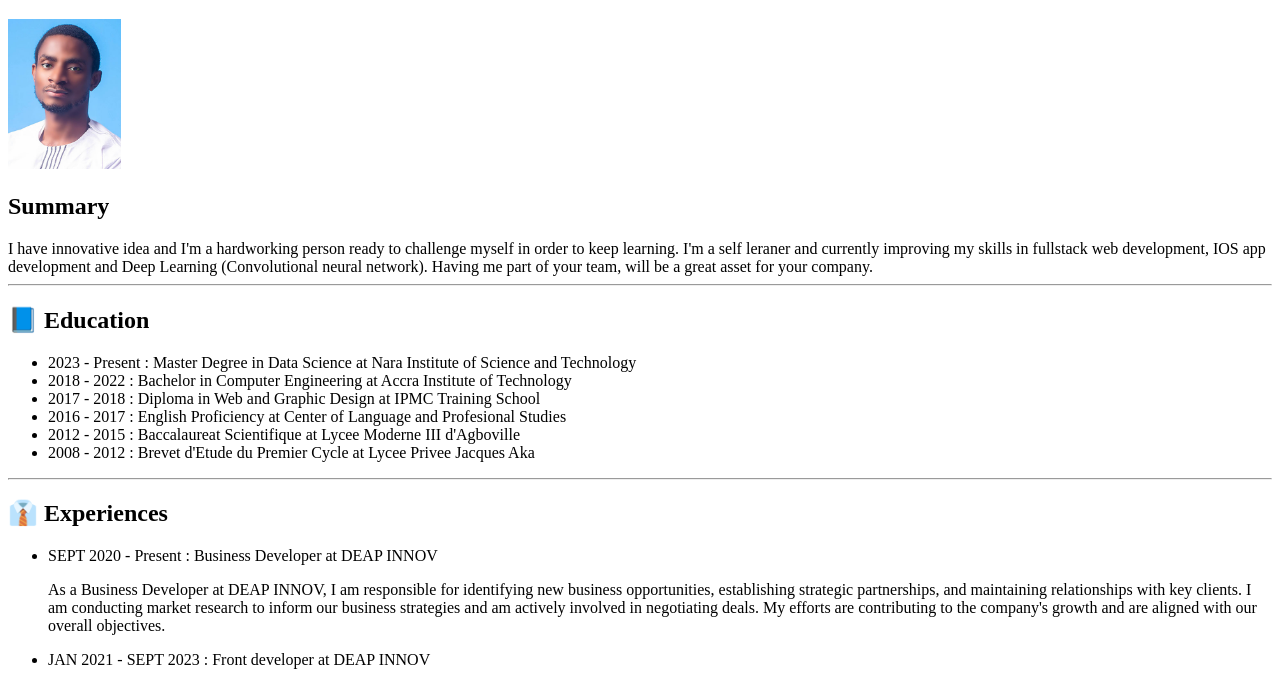
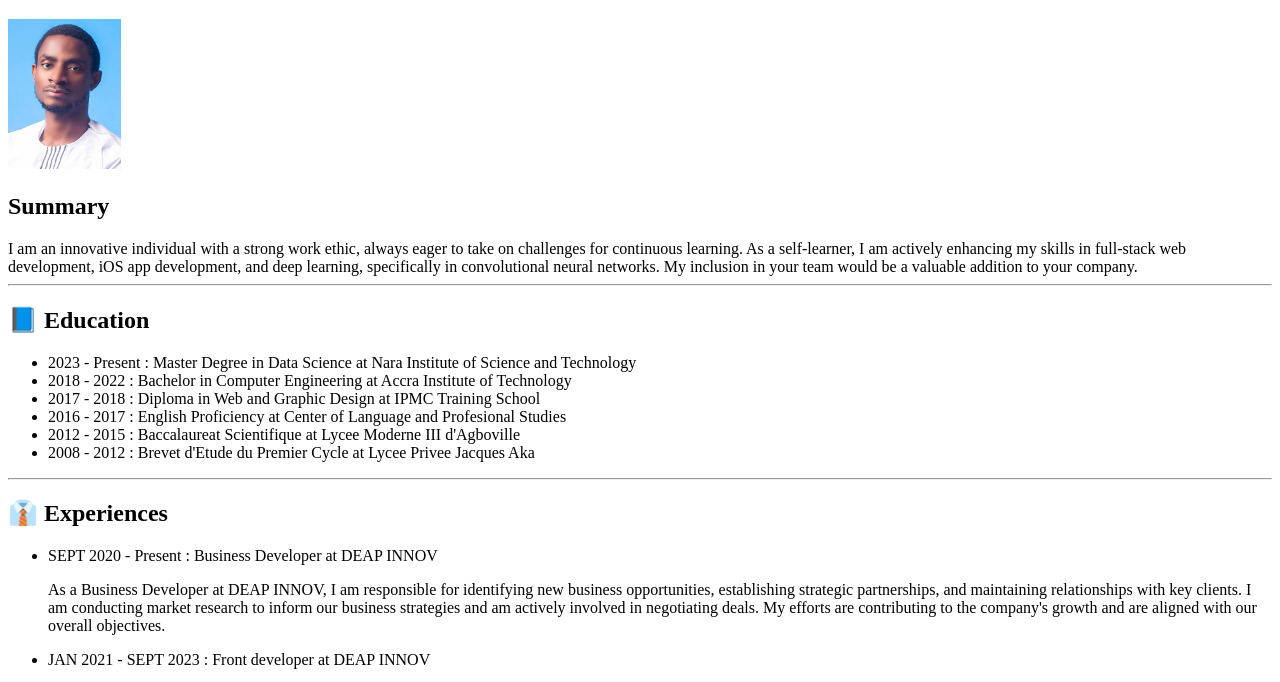
Before and after one commit to Samabena/cv, a plain HTML site: page index.html in a window 1280 px wide. Shown: the part 61-743 px from the top of the page. Drawn offline with Linux system fonts and the light colour scheme.

Commit message:
Update index.html
changed summary

```diff
--- a/index.html
+++ b/index.html
@@ -11,9 +11,7 @@
     <img src="./assets/images/Samipaasportpic.jpg" height="150" alt="Kpalemon Abena Samuel" \>
 
     <h2> Summary </h2>
-        I have innovative idea and I'm a hardworking person ready to challenge myself in order to keep learning.
-        I'm a self leraner and currently improving my skills in fullstack web development, IOS app development and Deep Learning (Convolutional neural network).
-        Having me part of your team, will be a great asset for your company.
+I am an innovative individual with a strong work ethic, always eager to take on challenges for continuous learning. As a self-learner, I am actively enhancing my skills in full-stack web development, iOS app development, and deep learning, specifically in convolutional neural networks. My inclusion in your team would be a valuable addition to your company.
     <hr />
     <h2> 📘 Education </h2>
     <ul>
```
